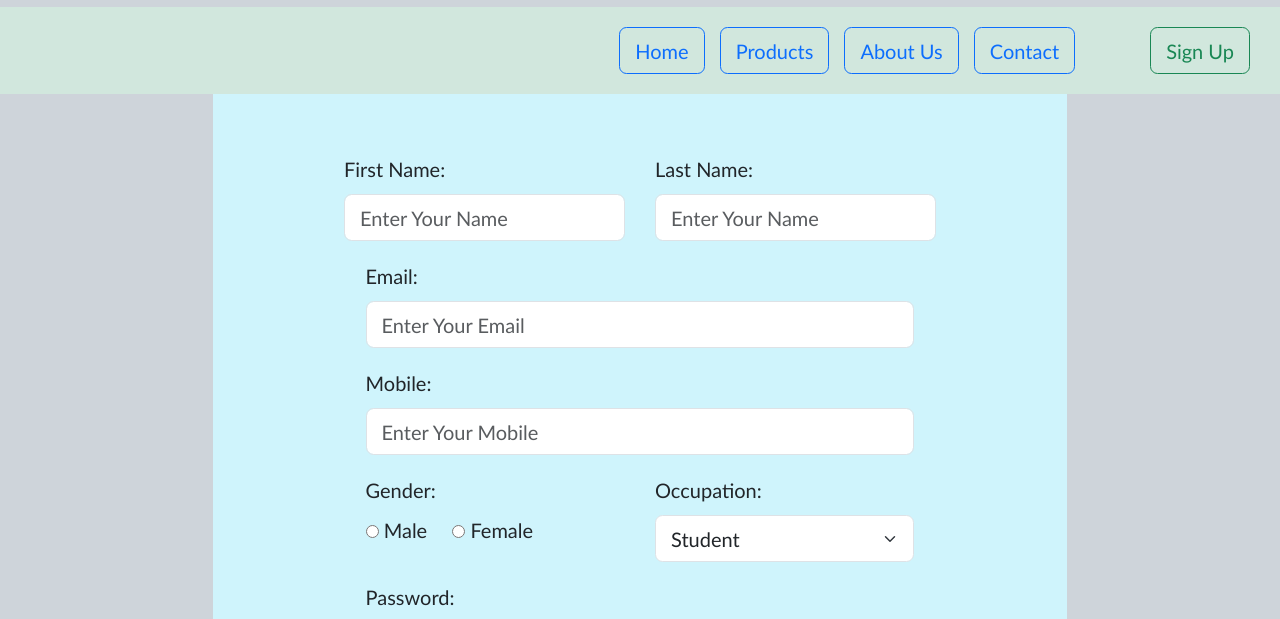
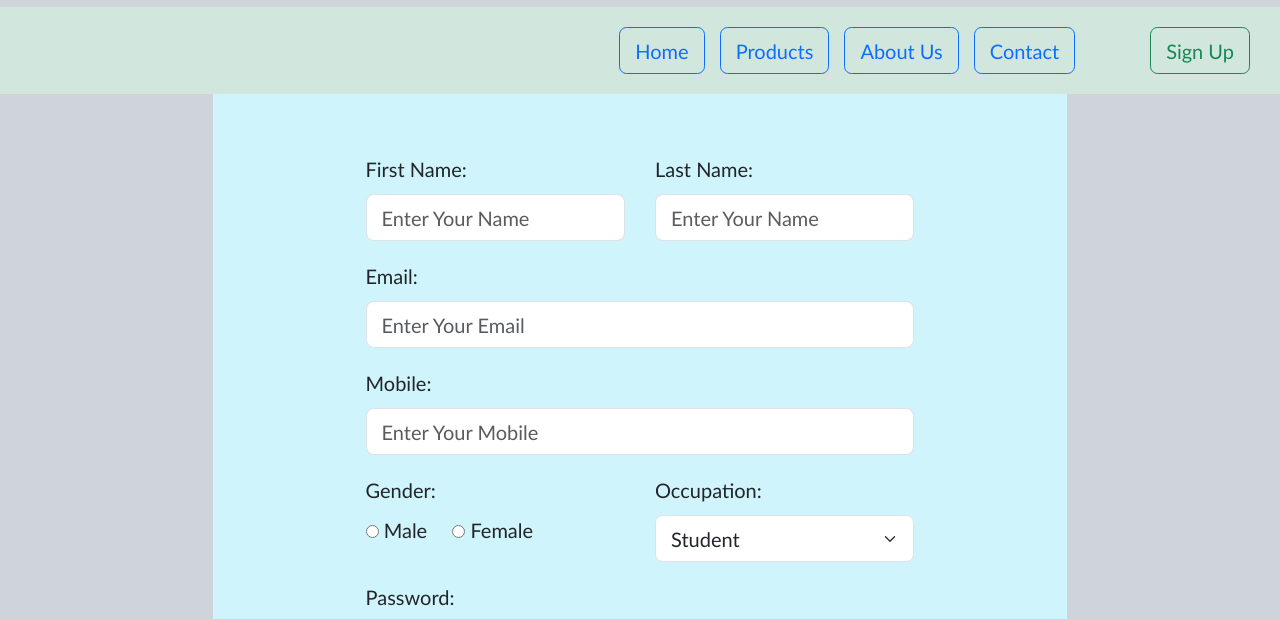
Before and after one commit to md-khaledur-rahman/eCommerce-project, a plain HTML site: page sign-up.html in a window 1280 px wide. Shown: the part 135-754 px from the top of the page. Drawn offline with nearby package versions, Linux system fonts and the light colour scheme.

Commit message:
sign up fixed

```diff
--- a/sign-up.html
+++ b/sign-up.html
@@ -97,15 +97,18 @@
                 </div>
             </div> <!-- Navigation End-->
 
+
+
+
             <div class="row bg-dark-subtle"> <!-- Input Form -->
                 <form action="submit_form.php" method="post" class="form d-flex flex-column align-items-center col-8 mx-auto py-5 bg-info-subtle">
 
-                    <div class="row">
-                        <div class="mb-3 col-6">
+                    <div class="row col-8">
+                        <div class="mb-3 col-6 ps-0">
                             <label for="name" class="form-label">First Name:</label>
                             <input class="form-control" type="text" id="name" name="name" placeholder="Enter Your Name" required>
                         </div>
-                        <div class="mb-3 col-6">
+                        <div class="mb-3 col-6 pe-0">
                             <label for="name" class="form-label">Last Name:</label>
                             <input class="form-control" type="text" id="name" name="name" placeholder="Enter Your Name" required>
                         </div>
```
